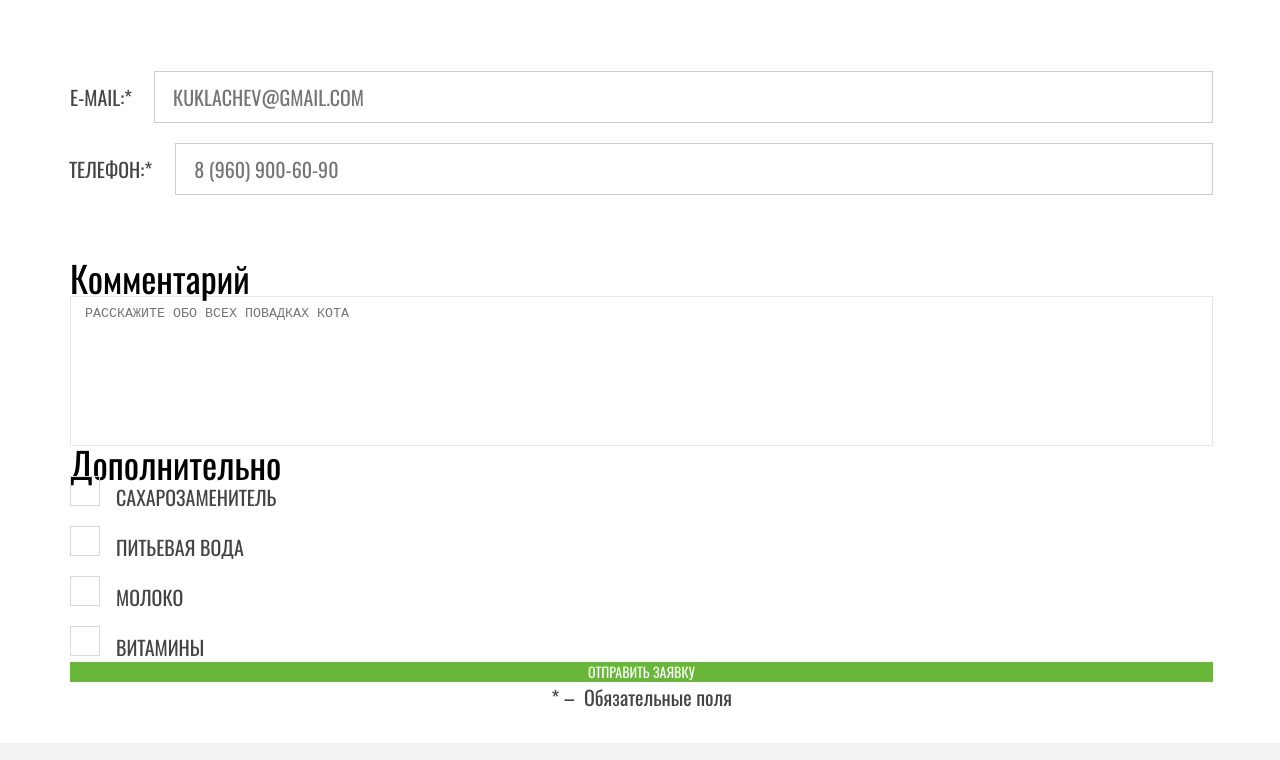
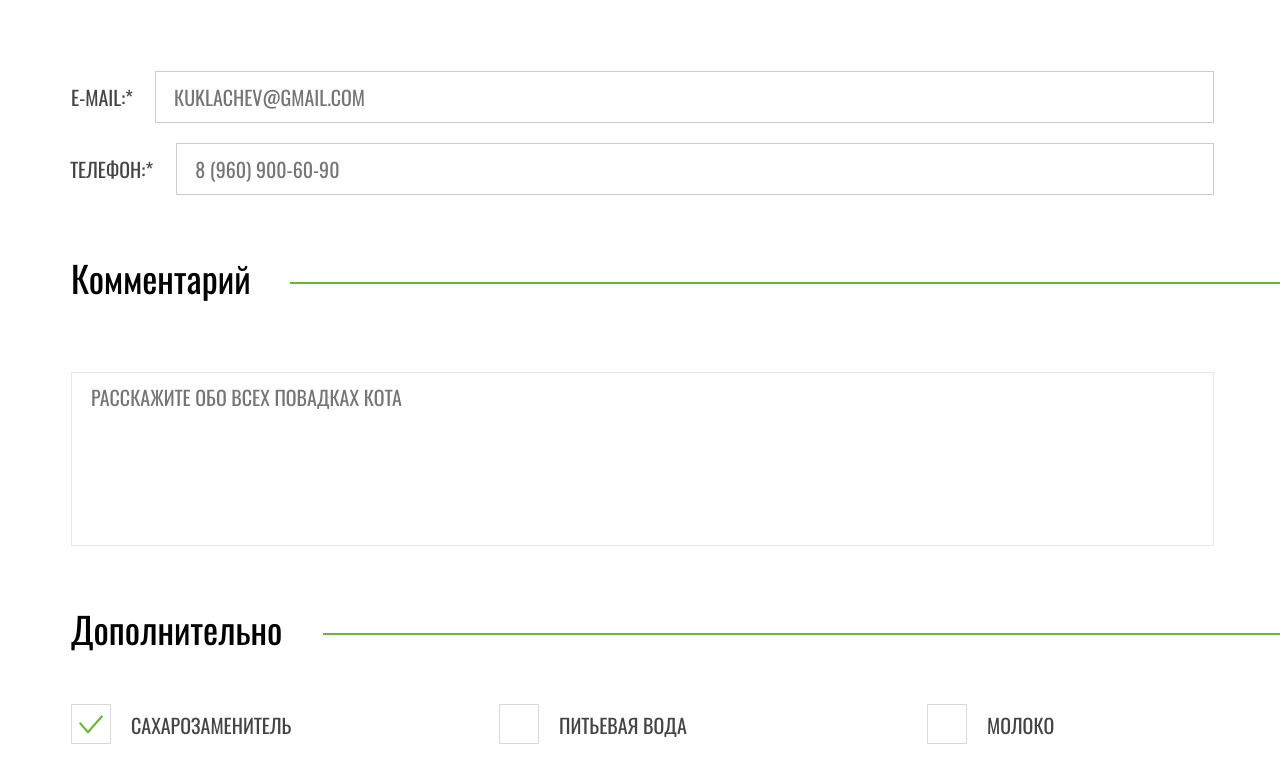
Before and after one commit to htmlacademy-adaptive/2054473-cat-energy-27, a website: page source/form.html in a window 1280 px wide. Shown: the part 936-1696 px from the top of the page. Drawn offline with nearby package versions, Linux system fonts and the light colour scheme; files that its build step writes are made by us from their sources.

Commit message:
boob pre tab form

```diff
--- a/source/sass/blocks/main-form.scss
+++ b/source/sass/blocks/main-form.scss
@@ -8,8 +8,8 @@
   }
 
   @include use.media-tablet {
-    padding: 0 67px 0 70px;
-    margin-bottom: 31px;
+    padding: 0 66px 0 71px;
+    margin-bottom: 72px;
   }
 }
 
@@ -95,6 +95,20 @@
     @include use.media-mobile-only {
       margin-bottom: 23px;
     }
+
+    @include use.media-tablet {
+      margin-bottom: 65px;
+    }
+  }
+
+  &--checkbox {
+    @include use.media-mobile-only {
+      margin-bottom: 16px;
+    }
+
+    @include use.media-tablet {
+      margin-bottom: 58px;
+    }
   }
 }
 
@@ -162,7 +176,13 @@
   &--extra {
     @include use.media-mobile-only {
       row-gap: 24.5px;
-      margin-bottom: 16px;
+    }
+
+    @include use.media-tablet {
+      flex-wrap: wrap;
+      flex-direction: row;
+      justify-content: space-between;
+      row-gap: 42px;
     }
   }
 }
@@ -183,6 +203,12 @@
 
     @include use.media-tablet {
       column-gap: 22px;
+    }
+  }
+
+  &--checkbox {
+    @include use.media-tablet {
+      min-width: 287px;
     }
   }
 }
@@ -230,6 +256,10 @@
     position: relative;
     margin: 0;
     padding-left: 46px;
+
+    @include use.media-tablet {
+      padding-left: 60px;
+    }
   }
 }
 
@@ -358,10 +388,18 @@
       margin-bottom: 38px;
     }
 
+    @include use.media-tablet {
+      margin-bottom: 76px;
+    }
+
     &::after {
       @include use.media-mobile-only {
         top: 15px;
         width: calc(100% - 123px);
+      }
+
+      @include use.media-tablet {
+        width: calc(100% - 151px);
       }
     }
   }
@@ -372,10 +410,18 @@
       margin-bottom: 40px;
     }
 
+    @include use.media-tablet {
+      margin-bottom: 63px;
+    }
+
     &::after {
       @include use.media-mobile-only {
         top: 15px;
         width: calc(100% - 144px);
+      }
+
+      @include use.media-tablet {
+        width: calc(100% - 184px);
       }
     }
   }
@@ -400,8 +446,6 @@
 }
 
 .form__textarea {
-  padding: 9px 14px;
-  min-height: 150px;
   border: 1px solid use.$color-input-border;
   text-transform: uppercase;
   resize: none;
@@ -411,6 +455,14 @@
   @include use.media-mobile-only {
     @include use.font-oswald-normal;
     line-height: 18px;
+    padding: 9px 14px;
+    min-height: 150px;
+  }
+
+  @include use.media-tablet {
+    @include use.font-oswald-big;
+    min-height: 174px;
+    padding: 14px 19px;
   }
 }
 
@@ -426,6 +478,11 @@
   height: 30px;
   border: 1px solid #d9d9d9;
   box-sizing: border-box;
+
+  @include use.media-tablet {
+    width: 40px;
+    height: 40px;
+  }
 }
 
 .form-box__input-checkbox:checked+.form-box__label--checkbox::after {
@@ -443,28 +500,49 @@
   }
 
   @include use.media-tablet {
+    top: 5px;
+    left: 8px;
+    width: 24px;
+    height: 19px;
     background-image: url(../img/svg/tab-checkbox.svg);
   }
 }
 
 .form__btn {
-  width: 100%;
+  position: relative;
 
   @include use.media-mobile-only {
     @include use.font-oswald-normal;
     padding-top: 11px;
     padding-bottom: 9px;
     margin-bottom: 20px;
+    width: 100%;
+  }
+
+  @include use.media-tablet {
+    @include use.font-oswald-big;
+    line-height: 30px;
+    padding: 11px 65px;
+    display: inline-block;
+    left: 2px;
+    margin-right: 61px;
   }
 }
 
 .form__btn-text {
-  display: block;
   text-transform: none;
   text-align: center;
   position: relative;
 
   @include use.media-mobile-only {
     @include use.font-lato-small;
+    display: block;
+  }
+
+  @include use.media-tablet {
+    @include use.font-lato-normal;
+    line-height: 16px;
+    display: inline-block;
+    top: -6px;
   }
 }
```
